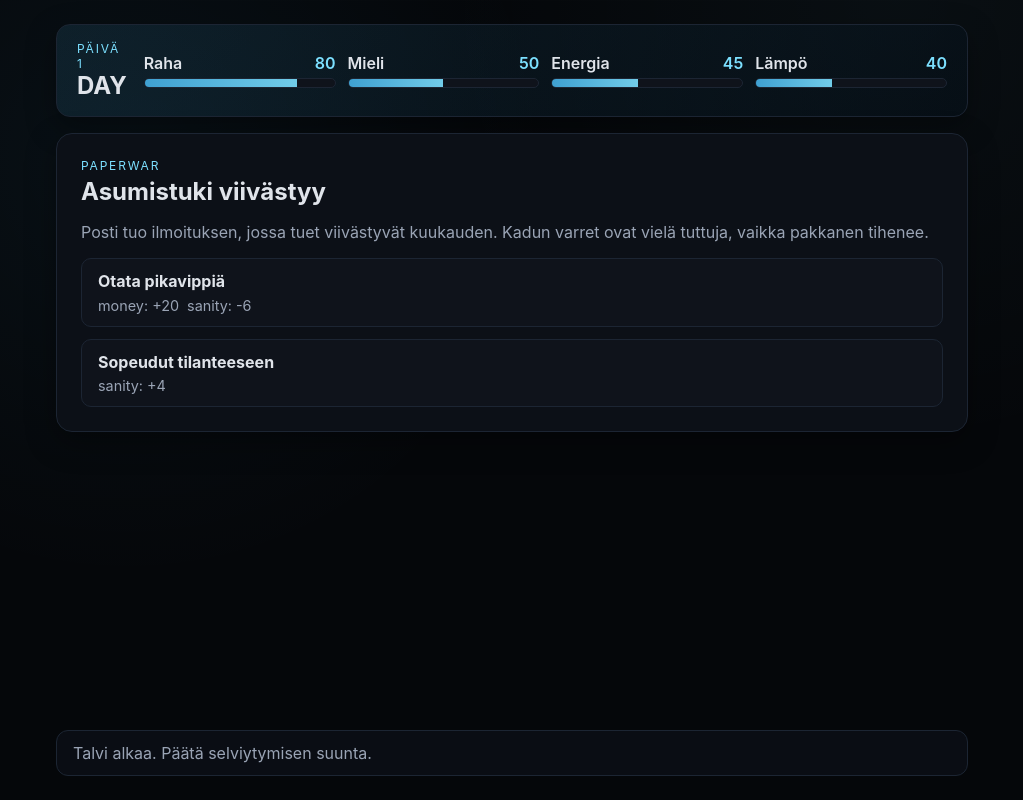
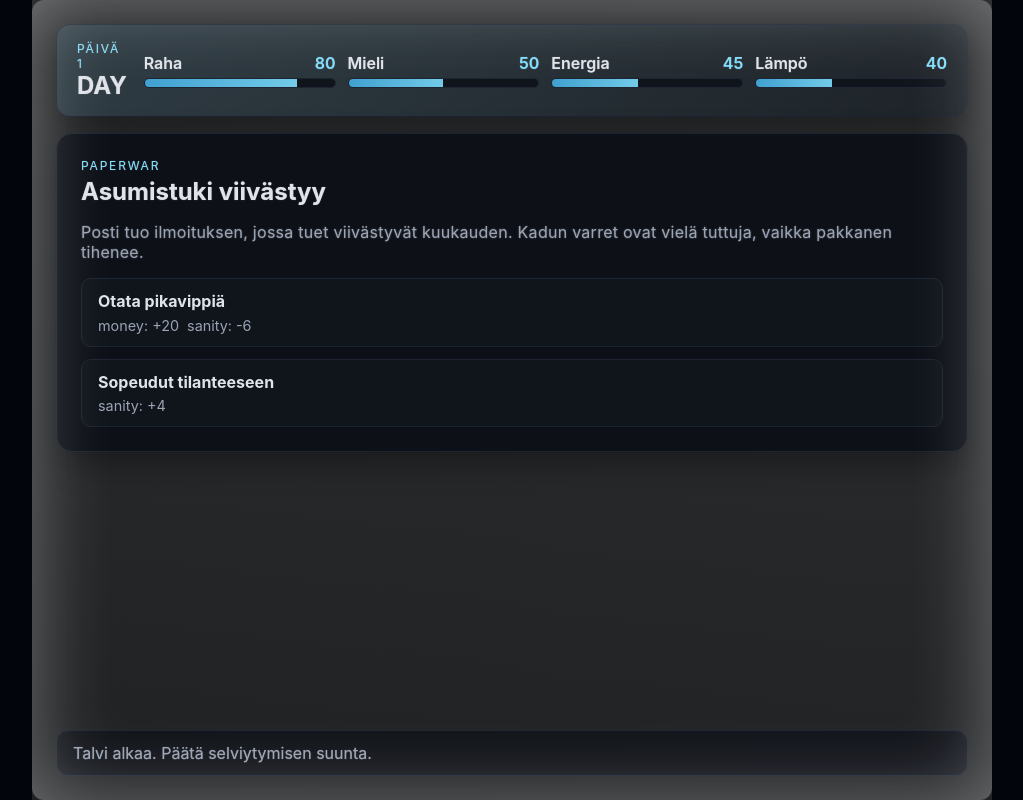
Before and after one commit to akio-byte/lapland-glory-redux, a React (Vite) app: page / in a window 1280 px wide. Shown: the whole page, without its empty margins (128-1151 px from the left). Built offline with nearby package versions, Linux system fonts and the light colour scheme.

Commit message:
Add TASO 2 reactive text and anomaly touches

```diff
--- a/src/App.tsx
+++ b/src/App.tsx
@@ -3,9 +3,11 @@ import { StatsBar } from './ui/StatsBar.js';
 import { EventView } from './ui/EventView.js';
 import { EndingOverlay } from './ui/EndingOverlay.js';
 import { useGameLoop } from './engine/useGameLoop.js';
+import { useThemeVars } from './ui/useThemeVars.js';
 
 const App = () => {
   const { state, currentEvent, currentEnding, lastMessage, startNewGame, chooseOption } = useGameLoop();
+  const theme = useThemeVars(state);
 
   const content = useMemo(() => {
     if (currentEnding) {
@@ -24,13 +26,23 @@ const App = () => {
   }, [chooseOption, currentEnding, currentEvent, startNewGame]);
 
   return (
-    <div className="app-shell">
+    <div
+      className="app-shell"
+      data-phase={theme.phase}
+      style={{
+        '--entropy': theme.entropy,
+        '--fatigue': theme.fatigue,
+        '--frost': theme.frost,
+        '--shiver': theme.shiver,
+        '--anomaly': theme.anomalyLevel,
+      }}
+    >
       <header className="top-bar">
         <div>
           <div className="eyebrow">Päivä {state.time.day}</div>
           <div className="phase">{state.time.phase}</div>
         </div>
-        <StatsBar resources={state.resources} />
+        <StatsBar resources={state.resources} phase={state.time.phase} anomaly={state.resources.anomaly} />
       </header>
 
       <main className="content">{content}</main>
--- a/src/styles.css
+++ b/src/styles.css
@@ -1,5 +1,6 @@
 :root {
   color-scheme: dark;
+  /* Base palette for panels and typography. */
   --bg: #05070a;
   --panel: #0c1017;
   --text: #e0e4ea;
@@ -9,6 +10,13 @@
   --danger: #e25555;
   --border: #1c2533;
   --shadow: 0 10px 30px rgba(0, 0, 0, 0.35);
+  /* Visual decay controls: entropy desaturates, fatigue softens text, frost tightens edges. */
+  --entropy: 0;
+  --fatigue: 0;
+  --frost: 0;
+  /* Shiver leans typography apart as cold grows; anomaly toggles discomfort nuances. */
+  --shiver: 0;
+  --anomaly: 0;
 }
 
 * {
@@ -18,9 +26,7 @@
 body {
   margin: 0;
   font-family: 'Inter', system-ui, -apple-system, sans-serif;
-  background: radial-gradient(circle at 20% 20%, rgba(75, 196, 255, 0.05), transparent 35%),
-    radial-gradient(circle at 80% 0%, rgba(124, 224, 255, 0.04), transparent 35%),
-    var(--bg);
+  background: #02050b;
   color: var(--text);
   min-height: 100vh;
 }
@@ -54,6 +60,7 @@ button.primary {
 }
 
 .app-shell {
+  position: relative;
   max-width: 960px;
   margin: 0 auto;
   padding: 1.5rem;
@@ -61,6 +68,40 @@ button.primary {
   flex-direction: column;
   gap: 1rem;
   min-height: 100vh;
+  isolation: isolate;
+  /* Minimalist decay: gently lower saturation/contrast as days pass. */
+  filter: saturate(calc(1 - var(--entropy) * 0.4)) contrast(calc(1 - var(--entropy) * 0.15));
+  /* Soft textual fatigue without jitter; keeps readability intact. */
+  text-shadow: 0 0 calc(var(--fatigue) * 2px) rgba(255, 255, 255, 0.4);
+}
+
+.app-shell::after {
+  content: '';
+  position: absolute;
+  inset: 0;
+  pointer-events: none;
+  /* Frost vignette closing in from edges as heat drops. */
+  box-shadow: inset 0 0 80px rgba(255, 255, 255, calc(var(--frost) * 0.6));
+  border-radius: 12px;
+}
+
+.app-shell[data-phase='DAY'] {
+  /* Bleached bureaucracy: flat, stale daylight. */
+  background: linear-gradient(180deg, rgba(230, 232, 226, 0.12), rgba(184, 186, 182, 0.08)),
+    linear-gradient(90deg, rgba(235, 236, 231, 0.06), rgba(204, 205, 200, 0.08)), var(--bg);
+}
+
+.app-shell[data-phase='NIGHT'] {
+  /* Exterior cold: horizon sink into deep blue with a distant lamp. */
+  background: radial-gradient(circle at 78% 18%, rgba(255, 186, 120, 0.08), transparent 38%),
+    linear-gradient(180deg, #05070a 0%, #0c1c38 100%);
+}
+
+.app-shell[data-phase='SLEEP'] {
+  /* Almost dark: faint standby pulses to keep the scene legible. */
+  background: radial-gradient(circle at 30% 25%, rgba(124, 224, 255, 0.03), transparent 20%),
+    radial-gradient(circle at 70% 65%, rgba(255, 255, 255, 0.02), transparent 18%),
+    linear-gradient(180deg, #020309 0%, #05070a 100%);
 }
 
 .top-bar {
@@ -97,6 +138,13 @@ button.primary {
   border-radius: 16px;
   padding: 1.5rem;
   box-shadow: var(--shadow);
+}
+
+/* Heat influences static typography spacing; avoid motion while suggesting clenched focus. */
+.panel p,
+.panel .muted {
+  letter-spacing: calc(0.005em + 0.02em * var(--shiver));
+  text-shadow: 0 0 calc(1px + var(--shiver) * 1.2px) rgba(255, 255, 255, 0.35);
 }
 
 .panel h2 {
@@ -161,6 +209,11 @@ button.primary {
   background: #0f131b;
 }
 
+/* Anomaly discomfort: occasional slippery hover keeps movement tiny to stay readable. */
+.choice.slippery:hover {
+  transform: translateX(calc(1px + var(--anomaly) * 1px)) translateY(calc(var(--anomaly) * -0.5px));
+}
+
 .choice-title {
   font-weight: 700;
 }
--- a/src/ui/EventView.tsx
+++ b/src/ui/EventView.tsx
@@ -1,5 +1,7 @@
+import { useMemo } from 'react';
 import { adaptChoiceLabel, decorateEventDescription, maybeDistortText } from '../narrative/narrativeUtils.js';
 import { Event, GameState } from '../types.js';
+import { TypewriterText } from './TypewriterText.js';
 
 type Props = {
   event: Event;
@@ -11,13 +13,16 @@ export const EventView = ({ event, state, onChoose }: Props) => {
   const { anomaly } = state.resources;
   const title = maybeDistortText(event.title, anomaly);
   const description = maybeDistortText(decorateEventDescription(event.description, state), anomaly);
+  const slipperyBias = useMemo(() => anomaly / 100 > 0.5 && Math.random() < 0.35, [anomaly]);
 
   return (
     <div className="panel event">
       <div className="eyebrow">{event.family}</div>
       <h2>{title}</h2>
-      {/* Invisible progression is applied to descriptions before any anomaly distortion. */}
-      <p className="muted">{description}</p>
+      {/* Energy influences how quickly the description is surfaced to the player. */}
+      <p className="muted">
+        <TypewriterText text={description} energy={state.resources.energy} />
+      </p>
 
       <div className="choices">
         {event.choices.map((choice, idx) => {
@@ -25,7 +30,11 @@ export const EventView = ({ event, state, onChoose }: Props) => {
           const effects = Object.entries(choice.effects);
 
           return (
-            <button key={choice.text} className="choice" onClick={() => onChoose(idx)}>
+            <button
+              key={choice.text}
+              className={`choice ${slipperyBias ? 'slippery' : ''}`}
+              onClick={() => onChoose(idx)}
+            >
               <div className="choice-title">{adapted}</div>
               <div className="choice-effects">
                 {effects.map(([resource, delta]) => {
--- a/src/ui/StatsBar.tsx
+++ b/src/ui/StatsBar.tsx
@@ -1,7 +1,12 @@
-import { Resources } from '../types.js';
+import { useEffect, useMemo, useRef, useState } from 'react';
+import { Phase, Resources } from '../types.js';
+
+const clamp = (value: number, min: number, max: number) => Math.min(Math.max(value, min), max);
 
 type Props = {
   resources: Resources;
+  phase: Phase;
+  anomaly: number;
 };
 
 const ResourceBar = ({ label, value, danger }: { label: string; value: number; danger?: boolean }) => (
@@ -16,11 +21,37 @@ const ResourceBar = ({ label, value, danger }: { label: string; value: number; d
   </div>
 );
 
-export const StatsBar = ({ resources }: Props) => (
-  <div className="stats">
-    <ResourceBar label="Raha" value={resources.money} danger={resources.money <= 10} />
-    <ResourceBar label="Mieli" value={resources.sanity} danger={resources.sanity <= 20} />
-    <ResourceBar label="Energia" value={resources.energy} danger={resources.energy <= 20} />
-    <ResourceBar label="Lämpö" value={resources.heat} danger={resources.heat <= 20} />
-  </div>
-);
+export const StatsBar = ({ resources, phase, anomaly }: Props) => {
+  const [fakeStat, setFakeStat] = useState<{ field: keyof Resources; value: number } | null>(null);
+  const prevPhase = useRef<string | null>(null);
+
+  const anomalyLevel = useMemo(() => clamp(anomaly / 100, 0, 1), [anomaly]);
+
+  useEffect(() => {
+    if (phase !== prevPhase.current) {
+      prevPhase.current = phase;
+
+      if (anomalyLevel > 0.45 && Math.random() < 0.45) {
+        const field: keyof Resources = Math.random() > 0.5 ? 'money' : 'sanity';
+        // Briefly flash a false value without touching real state to mimic unreliable readouts.
+        const value = field === 'money' ? 9999 : 0;
+        setFakeStat({ field, value });
+
+        const timer = setTimeout(() => setFakeStat(null), 200 + Math.random() * 220);
+        return () => clearTimeout(timer);
+      }
+    }
+    return undefined;
+  }, [phase, anomalyLevel]);
+
+  const pickValue = (field: keyof Resources) => (fakeStat?.field === field ? fakeStat.value : resources[field]);
+
+  return (
+    <div className="stats">
+      <ResourceBar label="Raha" value={pickValue('money')} danger={resources.money <= 10} />
+      <ResourceBar label="Mieli" value={pickValue('sanity')} danger={resources.sanity <= 20} />
+      <ResourceBar label="Energia" value={resources.energy} danger={resources.energy <= 20} />
+      <ResourceBar label="Lämpö" value={resources.heat} danger={resources.heat <= 20} />
+    </div>
+  );
+};
--- /dev/null
+++ b/src/ui/TypewriterText.tsx
@@ -0,0 +1,54 @@
+import { useEffect, useMemo, useState } from 'react';
+
+type Props = {
+  text: string;
+  energy: number;
+  className?: string;
+};
+
+const clamp = (value: number, min: number, max: number) => Math.min(Math.max(value, min), max);
+
+export const TypewriterText = ({ text, energy, className }: Props) => {
+  const [visibleText, setVisibleText] = useState(text);
+
+  const shouldAnimate = useMemo(() => text.length > 0 && text.length < 800, [text]);
+  const energyLevel = useMemo(() => clamp(energy / 100, 0, 1), [energy]);
+
+  useEffect(() => {
+    if (!shouldAnimate) {
+      setVisibleText(text);
+      return;
+    }
+
+    // Reset to begin a fresh reveal whenever the text changes.
+    setVisibleText('');
+
+    const highEnergy = energyLevel >= 0.6;
+    const lowEnergy = energyLevel <= 0.3;
+    const baseDelay = highEnergy ? 14 : lowEnergy ? 60 : 30;
+    const chunkSize = highEnergy ? 3 : 1;
+
+    let index = 0;
+    let timer: number | undefined;
+
+    const step = () => {
+      index = Math.min(index + chunkSize, text.length);
+      setVisibleText(text.slice(0, index));
+
+      if (index >= text.length) return;
+
+      const loseFocusPause = lowEnergy && Math.random() < 0.2 ? 180 : 0;
+      timer = window.setTimeout(step, baseDelay + loseFocusPause + Math.random() * 25);
+    };
+
+    timer = window.setTimeout(step, baseDelay);
+
+    return () => {
+      if (timer) {
+        clearTimeout(timer);
+      }
+    };
+  }, [text, shouldAnimate, energyLevel]);
+
+  return <span className={className}>{visibleText}</span>;
+};
--- /dev/null
+++ b/src/ui/useThemeVars.ts
@@ -0,0 +1,22 @@
+import { GameState } from '../types.js';
+
+const clamp = (value: number, min: number, max: number) => Math.min(Math.max(value, min), max);
+
+export const useThemeVars = (state: GameState) => {
+  const entropy = clamp(state.time.day / 30, 0, 1);
+  const fatigue = 1 - clamp(state.resources.energy / 100, 0, 1);
+  const frost = 1 - clamp(state.resources.heat / 100, 0, 1);
+  // Shiver tracks static discomfort in typography as heat drops without introducing motion.
+  const shiver = clamp(1 - state.resources.heat / 100, 0, 1);
+  const anomalyLevel = clamp(state.resources.anomaly / 100, 0, 1);
+  const phase = state.time.phase;
+
+  return {
+    entropy,
+    fatigue,
+    frost,
+    shiver,
+    anomalyLevel,
+    phase,
+  } as const;
+};
```
Also changed, not shown: 1 other file (tests, documents, lock files or other folders).
